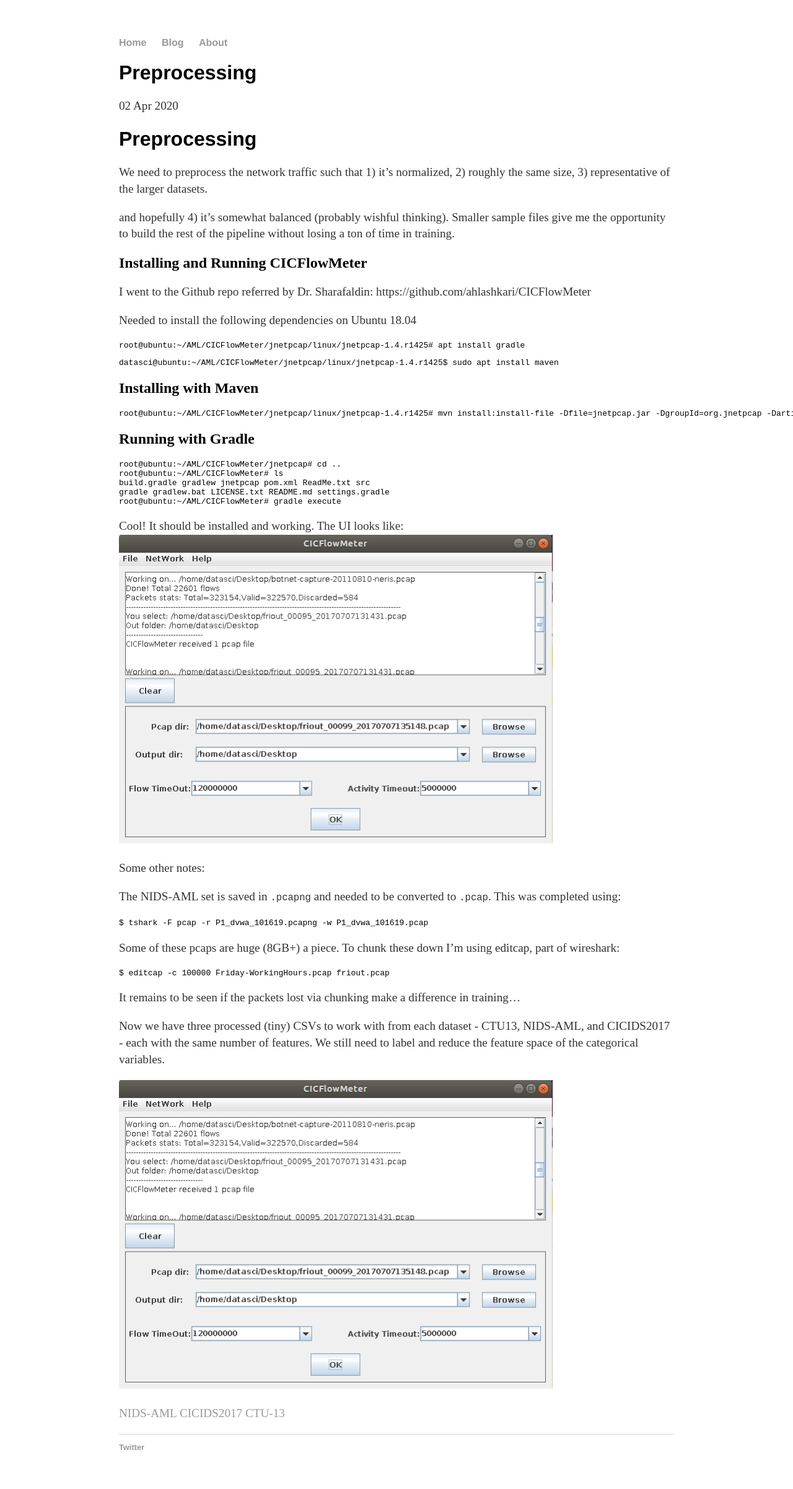
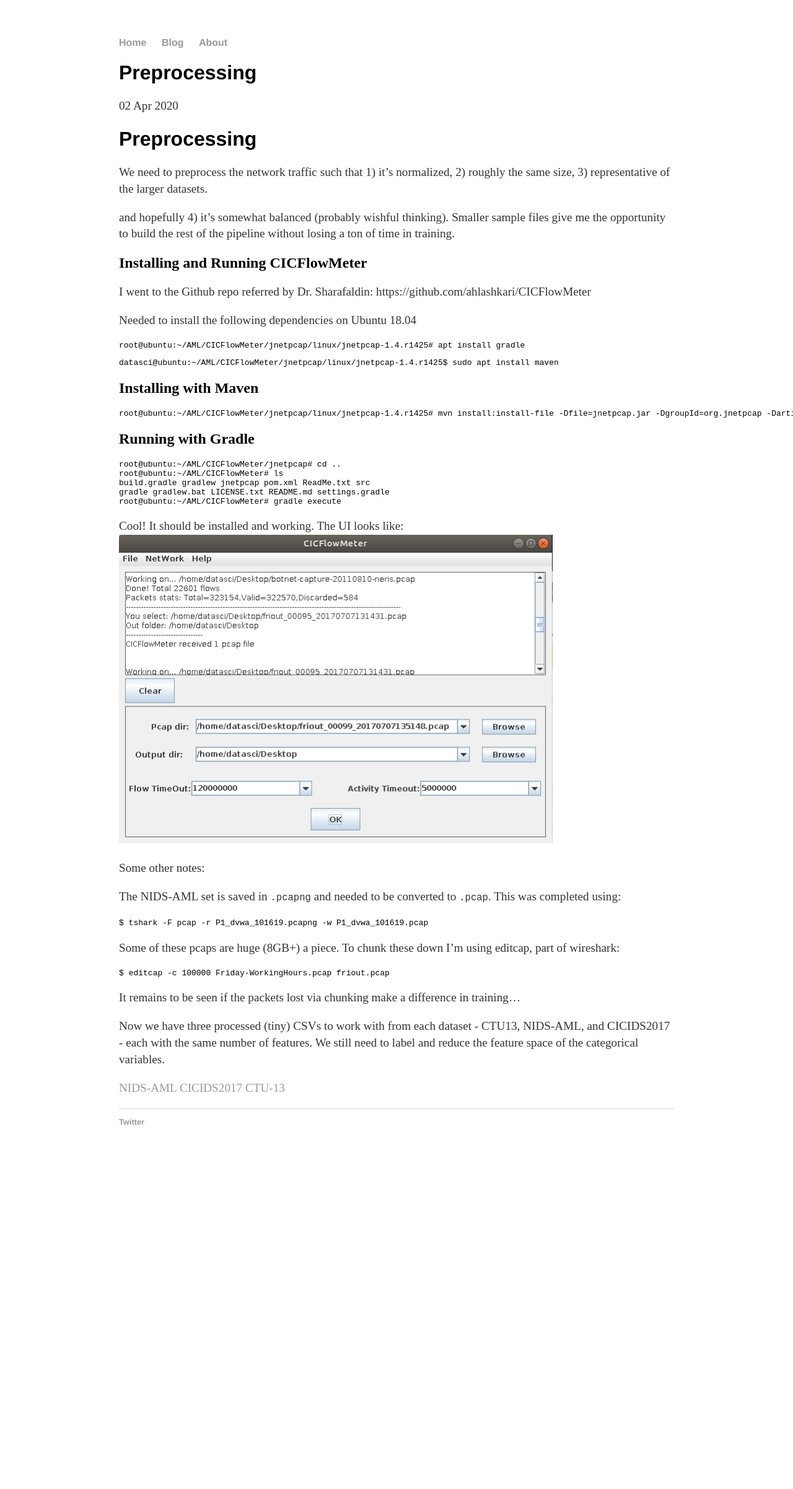
Before and after one commit to infosecanon/infosecanon.github.io, a Jekyll site: the page built from _posts/2020-04-02-preprocessing.md, in a window 1280 px wide. Shown: the whole page at 62% size. Built offline with Jekyll 4.4.1, drawn with Linux system fonts in a browser that asks for light colours; after the commit the page ends 1878 px from its top, so only the background shows below that.

Commit message:
Post adjustment

```diff
--- a/_posts/2020-04-02-preprocessing.md
+++ b/_posts/2020-04-02-preprocessing.md
@@ -56,8 +56,6 @@ It remains to be seen if the packets lost via chunking make a difference in trai
 
 Now we have three processed (tiny) CSVs to work with from each dataset - CTU13, NIDS-AML, and CICIDS2017 - each with the same number of features. We still need to label and reduce the feature space of the categorical variables.
 
-<img src="/assets/CICFlowMeter.png" width="700">
-
 <a href="/assets/P1_dvwa_101619.csv">NIDS-AML</a>
 <a href="/assets/friout_00095_20170707131431.csv">CICIDS2017</a>
 <a href="/assets/botnet-capture-20110810-neris.csv">CTU-13</a>
```
